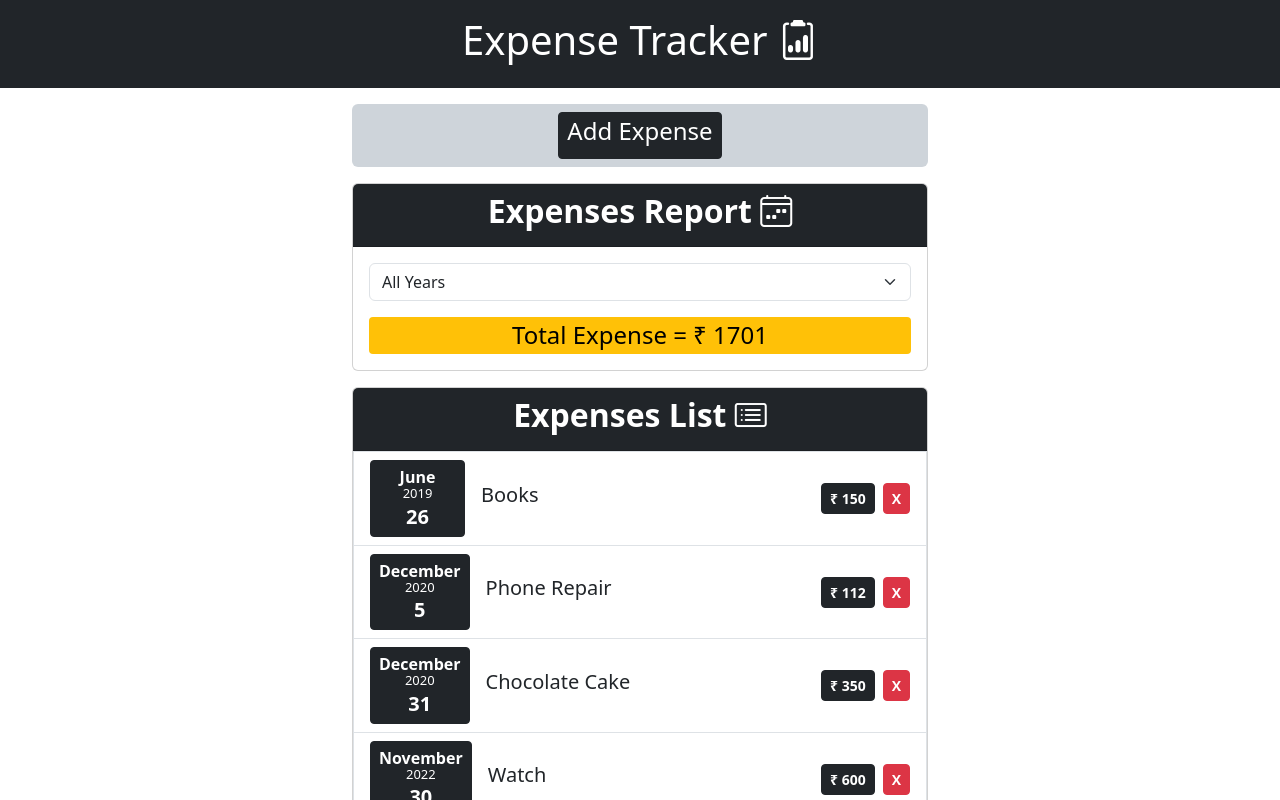
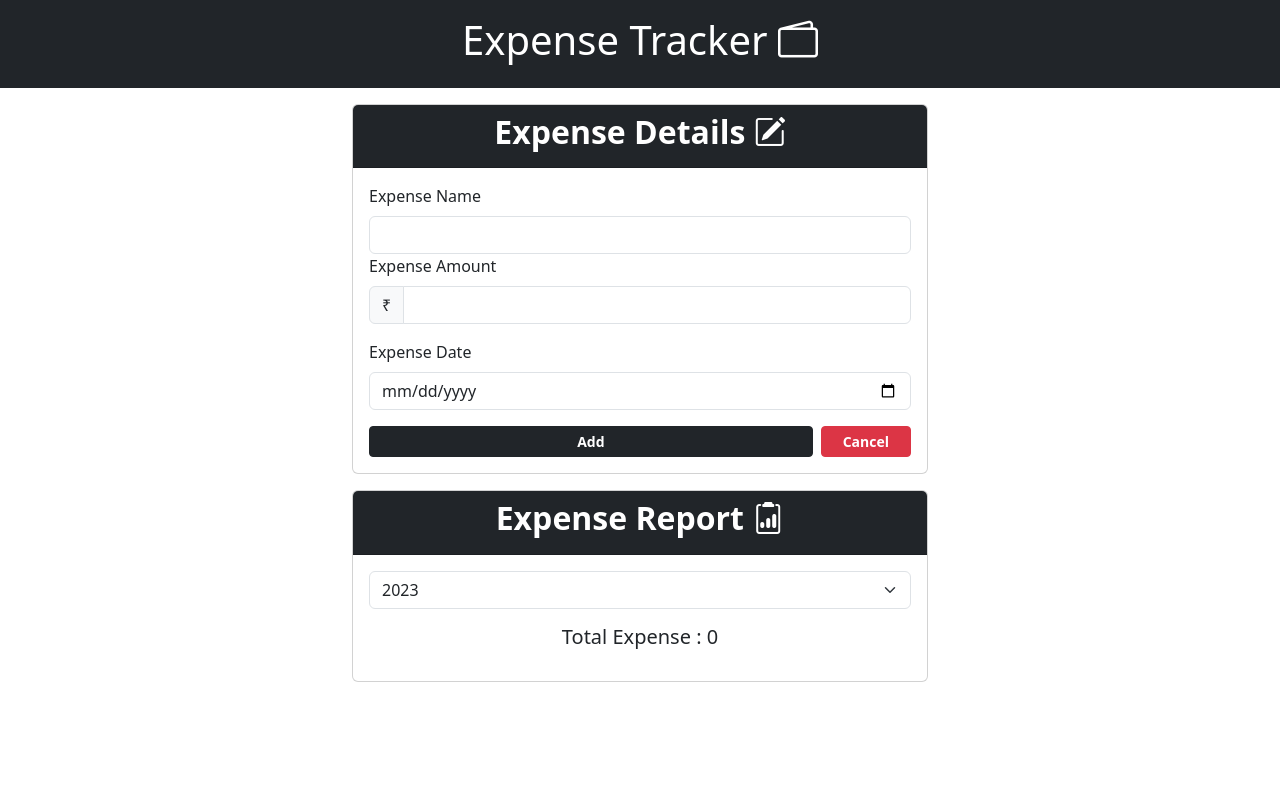
Before and after one commit to tvicky7x/Expense-Tracker-with-React, a React (Create React App) app: page / in a window 1280 px wide. Shown: the top 800 px of the page. Built offline with nearby package versions, Linux system fonts and the light colour scheme.

Commit message:
Filter Finally added

```diff
--- a/src/App.js
+++ b/src/App.js
@@ -5,89 +5,54 @@ import Header from "./Component/Header";
 import Card from "./Component/Container Components/Card";
 import CardHeader from "./Component/Container Components/CardHeader";
 import CardBody from "./Component/Container Components/CardBody";
-import ExpenseObject from "./Component/ExpenseObject";
+import ExpenseForm from "./Component/Form Components/ExpenseForm";
+import FilterList from "./Component/FilterList";
 import { useState } from "react";
-import ExpenseForm from "./Component/Form Components/ExpenseForm";
-import TotalExpense from "./Component/Report Components/TotalExpense";
-import FilterExpense from "./Component/Report Components/FilterExpense";
-import FilteredList from "./Component/List Components/FilteredList";
 
 function App() {
-  const [Editing, setEdit] = useState(false);
-  const [List, setList] = useState(ExpenseObject);
-
-  function deleteList(item) {
-    setList(
-      List.filter((obj) => {
-        return obj.id !== item.id;
-      })
-    );
-  }
-  function startEditing() {
-    setEdit(true);
-  }
-  function afterEditing() {
-    setEdit(false);
-  }
-  function addExpense(newObj) {
-    newObj.id = Math.floor(Math.random() * 1000000).toString(36);
-    setList((previousList) => {
-      return [...previousList, newObj];
-    });
-  }
-  function filterYear(e) {
-    if (e.target.value === "allYears") {
-      e.target.classList.remove("bg-dark-subtle");
-      setList([...ExpenseObject]);
+  const [addedData, setAdd] = useState("");
+  function addList(data) {
+    if (addedData === "") {
+      let newList = [data];
+      setAdd(newList);
     } else {
-      e.target.classList.add("bg-dark-subtle");
-      setList(
-        ExpenseObject.filter((item) => {
-          return item.expenseDate.getFullYear().toString() === e.target.value;
-        })
-      );
+      let newList = [...addedData, data];
+      setAdd(newList);
     }
   }
-
+  function deleteExtraList() {
+    setAdd("");
+  }
+  function deleteNewlyList(item) {
+    if (addedData !== "") {
+      let newList = addedData.filter((Obj) => Obj.id !== item.id);
+      setAdd(newList);
+    }
+  }
   return (
     <div>
       <Header title="Expense Tracker">
-        <i className="bi bi-clipboard2-data"></i>
+        <i className="bi bi-wallet2"></i>
       </Header>
       <BodyContainer>
-        {!Editing && (
-          <div className="mt-3 p-2 bg-dark-subtle rounded-2">
-            <button className="btn btn-dark btn-sm" onClick={startEditing}>
-              <h4>Add Expense</h4>
-            </button>
-          </div>
-        )}
-        {Editing && (
-          <Card className="mt-3">
-            <CardHeader title="Add Expense">
-              <i className="bi bi-pencil-square"></i>
-            </CardHeader>
-            <CardBody className="text-start">
-              <ExpenseForm add={addExpense} submit={afterEditing}></ExpenseForm>
-            </CardBody>
-          </Card>
-        )}
-
         <Card className="mt-3">
-          <CardHeader title="Expenses Report">
-            <i className="bi bi-calendar4-week"></i>
+          <CardHeader title="Expense Details">
+            <i className="bi bi-pencil-square"></i>
           </CardHeader>
-          <CardBody>
-            <FilterExpense setYear={filterYear}></FilterExpense>
-            <TotalExpense data={List}></TotalExpense>
+          <CardBody className="text-start">
+            <ExpenseForm onAdd={addList}></ExpenseForm>
           </CardBody>
         </Card>
         <Card className="mt-3">
-          <CardHeader title="Expenses List">
-            <i className="bi bi-card-list"></i>
+          <CardHeader title="Expense Report">
+            <i className="bi bi-clipboard2-data"></i>
           </CardHeader>
-          <CardBody className="p-0">
-            <FilteredList list={List} onDelete={deleteList}></FilteredList>
+          <CardBody>
+            <FilterList
+              onAdd={addedData}
+              onDelete={deleteExtraList}
+              onNewDelete={deleteNewlyList}
+            ></FilterList>
           </CardBody>
         </Card>
       </BodyContainer>
--- a/src/Component/ExpenseObject.js
+++ /dev/null
@@ -1,39 +0,0 @@
-const ExpenseObject = [
-  {
-    expenseName: "Books",
-    expenseAmount: 150,
-    expenseDate: new Date(2019, 5, 26),
-  },
-  {
-    expenseName: "phone repair",
-    expenseAmount: 112,
-    expenseDate: new Date(2020, 11, 5),
-  },
-  {
-    expenseName: "chocolate cake",
-    expenseAmount: 350,
-    expenseDate: new Date(2020, 11, 31),
-  },
-  {
-    expenseName: "watch",
-    expenseAmount: 600,
-    expenseDate: new Date(2022, 10, 30),
-  },
-  {
-    expenseName: "pizza",
-    expenseAmount: 299,
-    expenseDate: new Date(2023, 0, 15),
-  },
-  {
-    expenseName: "cold drink",
-    expenseAmount: 40,
-    expenseDate: new Date(2023, 2, 28),
-  },
-  {
-    expenseName: "bike repair",
-    expenseAmount: 150,
-    expenseDate: new Date(2023, 4, 3),
-  },
-];
-
-export default ExpenseObject;
--- /dev/null
+++ b/src/Component/FilterList.js
@@ -0,0 +1,91 @@
+import React, { useState } from "react";
+import YearUpdate from "./List Components/YearUpdate";
+import ListItem from "./List Components/ListItem";
+import TotalExpense from "./TotalExpense";
+
+function FilterList(props) {
+  const [yearSelected, setYear] = useState("2023");
+  let expenseData = JSON.parse(localStorage.getItem("expenseObject"));
+  if (expenseData === null) expenseData = [];
+  const [List, setList] = useState(
+    expenseData.filter((item) => {
+      return new Date(item.expenseDate).getFullYear().toString() === "2023";
+    })
+  );
+  let total = List.reduce((sum, item) => {
+    return sum + item.expenseAmount;
+  }, 0);
+  if (props.onAdd !== "") {
+    total =
+      total +
+      props.onAdd.reduce((sum, item) => {
+        return sum + item.expenseAmount;
+      }, 0);
+  }
+  console.log(total);
+  function yearSelectorList(updatedList, year) {
+    setYear(year);
+    setList(updatedList);
+  }
+  function deleteList(item) {
+    let expenseStore = JSON.parse(localStorage.getItem("expenseObject"));
+    let deletedList = expenseStore.filter((Obj) => Obj.id !== item.id);
+    localStorage.setItem("expenseObject", JSON.stringify(deletedList));
+    setList(
+      deletedList.filter((item) => {
+        return (
+          new Date(item.expenseDate).getFullYear().toString() === yearSelected
+        );
+      })
+    );
+  }
+  function deleteNewList(item) {
+    props.onNewDelete(item);
+  }
+  return (
+    <div>
+      <YearUpdate
+        onYear={yearSelectorList}
+        onDelete={props.onDelete}
+      ></YearUpdate>
+      <TotalExpense sum={total}></TotalExpense>
+      <div className="mt-3">
+        <ul className="list-group">
+          {List.map((listData) => {
+            return (
+              <ListItem data={listData} key={listData.id}>
+                <button
+                  className="btn btn-sm btn-danger ms-2 align-self-center fw-semibold"
+                  onClick={() => deleteList(listData)}
+                >
+                  X
+                </button>
+              </ListItem>
+            );
+          })}
+          {props.onAdd !== "" &&
+            props.onAdd
+              .filter((item) => {
+                return (
+                  item.expenseDate.getFullYear().toString() === yearSelected
+                );
+              })
+              .map((addedData) => {
+                return (
+                  <ListItem data={addedData} key={addedData.id}>
+                    <button
+                      className="btn btn-sm btn-danger ms-2 align-self-center fw-semibold"
+                      onClick={() => deleteNewList(addedData)}
+                    >
+                      X
+                    </button>
+                  </ListItem>
+                );
+              })}
+        </ul>
+      </div>
+    </div>
+  );
+}
+
+export default FilterList;
--- a/src/Component/Form Components/ExpenseForm.js
+++ b/src/Component/Form Components/ExpenseForm.js
@@ -5,16 +5,27 @@ function ExpenseForm(props) {
     let amount = document.getElementById("expenseAmount").value;
     let date = document.getElementById("expenseDate").value;
     let expenseObject = {
+      id: Math.floor(Math.random() * 1000000).toString(36),
       expenseName: name,
       expenseAmount: Number(amount),
       expenseDate: new Date(date),
     };
-    props.submit();
-    props.add(expenseObject);
+    let oldExpanse = JSON.parse(localStorage.getItem("expenseObject"));
+    if (oldExpanse === null) {
+      oldExpanse = [
+        {
+          id: Math.floor(Math.random() * 1000000).toString(36),
+          expenseName: name,
+          expenseAmount: Number(amount),
+          expenseDate: new Date(date),
+        },
+      ];
+    } else {
+      oldExpanse.push(expenseObject);
+    }
+    localStorage.setItem("expenseObject", JSON.stringify(oldExpanse));
+    props.onAdd(expenseObject);
     e.target.reset();
-  }
-  function closeHandler() {
-    props.submit();
   }
   return (
     <form action="#" onSubmit={newExpense}>
@@ -65,7 +76,6 @@ function ExpenseForm(props) {
           </button>
           <button
             className="col-2 btn btn-danger btn-sm fw-semibold"
-            onClick={closeHandler}
             type="button"
           >
             Cancel
--- a/src/Component/List Components/DateTab.js
+++ b/src/Component/List Components/DateTab.js
@@ -1,9 +1,13 @@
 import "./DateTab.css";
 
 function DateTab(props) {
-  const date = props.date.toLocaleString("default", { day: "numeric" });
-  const month = props.date.toLocaleString("default", { month: "long" });
-  const year = props.date.getFullYear();
+  const date = new Date(props.date).toLocaleString("default", {
+    day: "numeric",
+  });
+  const month = new Date(props.date).toLocaleString("default", {
+    month: "long",
+  });
+  const year = new Date(props.date).getFullYear().toString();
   return (
     <div className="btn btn-dark btn-sm float-start fw-semibold min-size button">
       <div className="fs-6 fw-semibold">{month}</div>
--- a/src/Component/List Components/FilteredList.js
+++ /dev/null
@@ -1,41 +0,0 @@
-import React from "react";
-import ListContainer from "./ListContainer";
-import ListItem from "./ListItem";
-
-function FilteredList(props) {
-  function deleteL(items) {
-    props.onDelete(items);
-  }
-  if (props.list.length === 0) {
-    return (
-      <ListContainer className="rounded-top-0">
-        <li className="list-group-item bg-warning-subtle">
-          <h5>
-            No Expenses Available <i className="bi bi-info-circle"></i>
-          </h5>
-        </li>
-      </ListContainer>
-    );
-  }
-  return (
-    <ListContainer className="rounded-top-0">
-      {props.list.map((items) => {
-        items.id = Math.floor(Math.random() * 1000000).toString(36);
-        return (
-          <ListItem data={items} key={items.id}>
-            <button
-              className="btn btn-sm btn-danger fw-semibold align-self-center ms-2"
-              onClick={() => {
-                deleteL(items);
-              }}
-            >
-              X
-            </button>
-          </ListItem>
-        );
-      })}
-    </ListContainer>
-  );
-}
-
-export default FilteredList;
--- a/src/Component/List Components/ListContainer.js
+++ /dev/null
@@ -1,6 +0,0 @@
-function ListContainer(props) {
-  const classes = "list-group " + props.className;
-  return <ul className={classes}>{props.children}</ul>;
-}
-
-export default ListContainer;
--- /dev/null
+++ b/src/Component/List Components/YearUpdate.js
@@ -0,0 +1,45 @@
+import React from "react";
+
+function YearUpdate(props) {
+  function yearFilter(e) {
+    let expenseData = JSON.parse(localStorage.getItem("expenseObject"));
+    if (expenseData === null) expenseData = [];
+    let newList = expenseData.filter((item) => {
+      return (
+        new Date(item.expenseDate).getFullYear().toString() === e.target.value
+      );
+    });
+    props.onDelete();
+    props.onYear(newList, e.target.value);
+  }
+
+  return (
+    <div>
+      <select
+        name="yearUpdate"
+        id="yearUpdate"
+        defaultValue={2023}
+        onChange={yearFilter}
+        className="form-select"
+      >
+        <option value="2019" key={2019}>
+          2019
+        </option>
+        <option value="2020" key={2020}>
+          2020
+        </option>
+        <option value="2021" key={2021}>
+          2021
+        </option>
+        <option value="2022" key={2022}>
+          2022
+        </option>
+        <option value="2023" key={2023}>
+          2023
+        </option>
+      </select>
+    </div>
+  );
+}
+
+export default YearUpdate;
--- a/src/Component/Report Components/FilterExpense.js
+++ /dev/null
@@ -1,22 +0,0 @@
-import React from "react";
-
-function FilterExpense(props) {
-  function getYear(e) {
-    props.setYear(e);
-  }
-
-  return (
-    <div className="input-group">
-      <select name="" id="" className="form-select" onChange={getYear}>
-        <option value="allYears">All Years</option>
-        <option value="2019">2019</option>
-        <option value="2020">2020</option>
-        <option value="2021">2021</option>
-        <option value="2022">2022</option>
-        <option value="2023">2023</option>
-      </select>
-    </div>
-  );
-}
-
-export default FilterExpense;
--- a/src/Component/Report Components/TotalExpense.js
+++ /dev/null
@@ -1,13 +0,0 @@
-import React from "react";
-
-function TotalExpense(props) {
-  let sum = props.data.reduce((sum, item) => sum + item.expenseAmount, 0);
-
-  return (
-    <div className="text-bg-warning rounded-1 p-1 mt-3">
-      <h4 className="m-0">Total Expense = ₹ {sum}</h4>
-    </div>
-  );
-}
-
-export default TotalExpense;
--- /dev/null
+++ b/src/Component/TotalExpense.js
@@ -0,0 +1,11 @@
+import React from "react";
+
+function TotalExpense(props) {
+  return (
+    <div className="mt-3">
+      <h5>Total Expense : {props.sum}</h5>
+    </div>
+  );
+}
+
+export default TotalExpense;
```
Also changed, not shown: src/Component/Report Components/YearList.js (deleted, +0 -8 lines).
